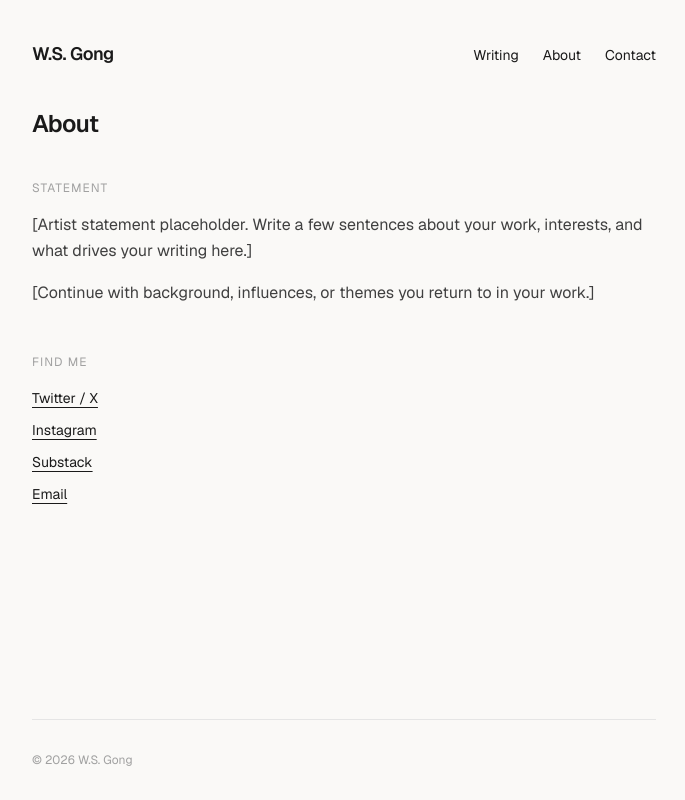
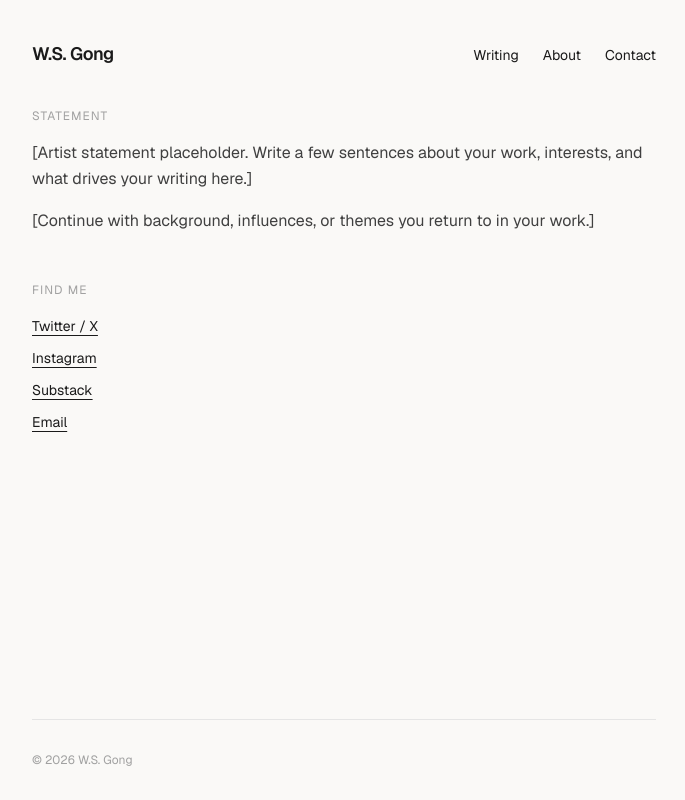
Before and after one commit to highschoolsmokers/ws-gong, a Next.js app: page /about in a window 1280 px wide. Shown: the whole page, without its empty margins (296-981 px from the left). Built offline with nearby package versions, Linux system fonts and the light colour scheme.

Commit message:
Making this all minimal

```diff
--- a/app/about/page.tsx
+++ b/app/about/page.tsx
@@ -15,9 +15,7 @@ const socials = [
 export default function About() {
   return (
     <div>
-      <h1 className="text-2xl font-semibold tracking-tight mb-10">About</h1>
-
-      <section className="mb-12">
+<section className="mb-12">
         <h2 className="text-xs uppercase tracking-widest text-neutral-400 mb-4">Statement</h2>
         <div className="prose prose-neutral max-w-none text-neutral-700 leading-relaxed space-y-4">
           <p>
--- a/app/contact/page.tsx
+++ b/app/contact/page.tsx
@@ -8,8 +8,7 @@ export const metadata: Metadata = {
 export default function Contact() {
   return (
     <div>
-      <h1 className="text-2xl font-semibold tracking-tight mb-10">Contact</h1>
-      <ContactForm />
+<ContactForm />
     </div>
   );
 }
--- a/app/writing/page.tsx
+++ b/app/writing/page.tsx
@@ -36,8 +36,7 @@ const publications: Publication[] = [
 export default function Writing() {
   return (
     <div>
-      <h1 className="text-2xl font-semibold tracking-tight mb-10">Writing</h1>
-      <ul className="space-y-6">
+<ul className="space-y-6">
         {publications.map((pub) => (
           <li key={pub.url + pub.title} className="group">
             <a
```
